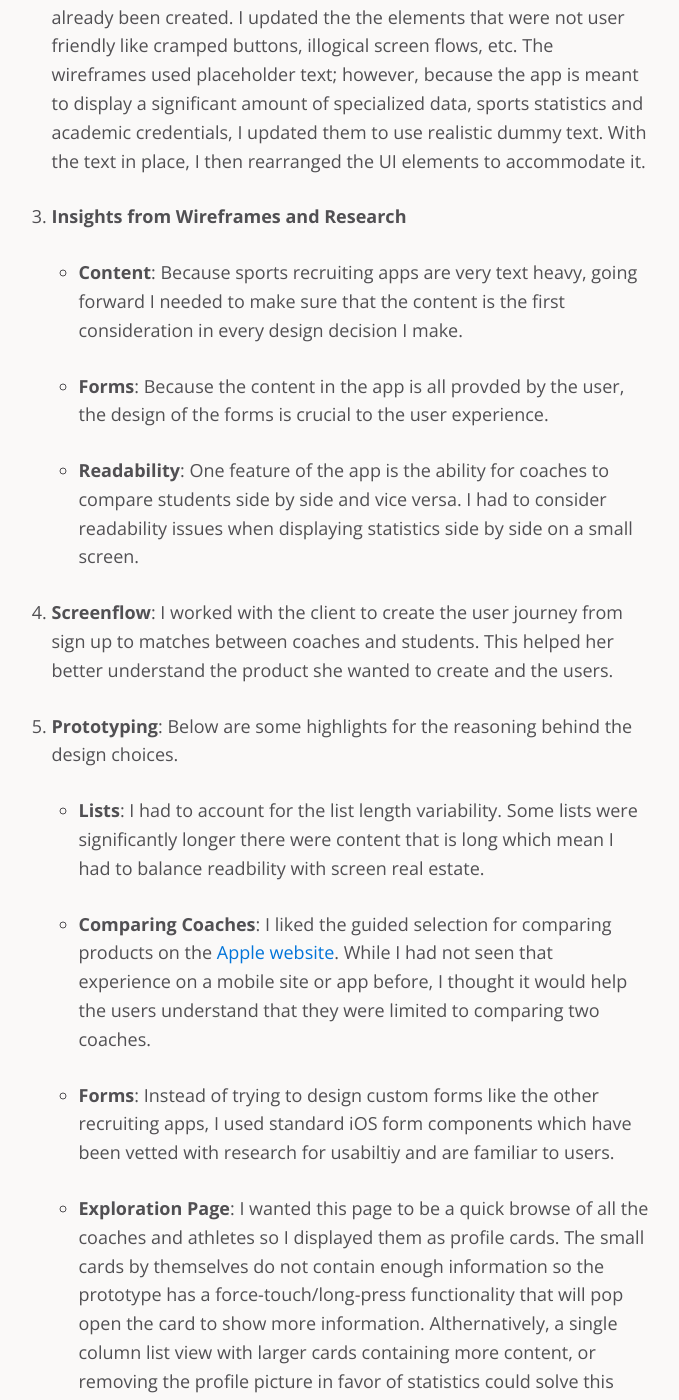
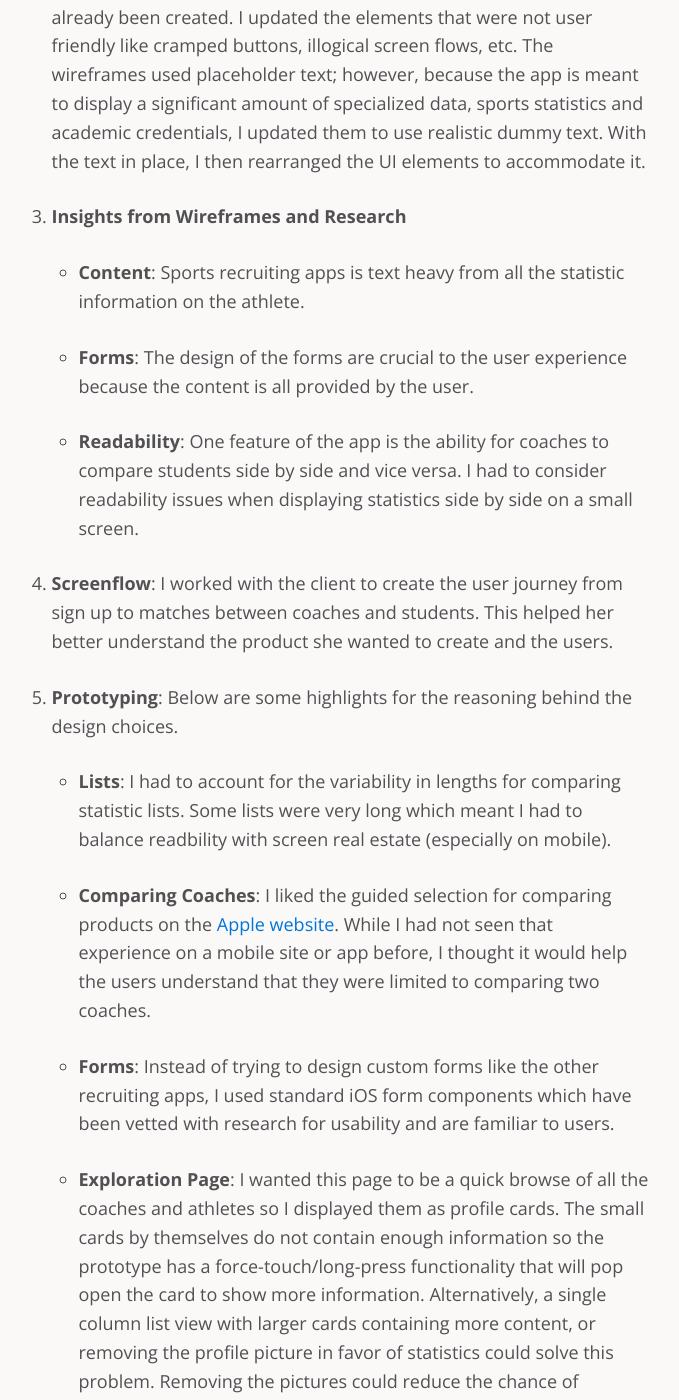
Before and after one commit to wailingwombat/wailingwombat.github.io, a Jekyll site: the page built from projects/pass-sport.md, in a window 1280 px wide and 1400 px high, scrolled down 1228 px. Shown: the whole window, without its empty margins (303-982 px from the left). Built offline with Jekyll 4.4.1, drawn with Linux system fonts in a browser that asks for light colours; some of the changed text lies outside the part shown.

Commit message:
spellcheck

```diff
--- a/projects/pass-sport.md
+++ b/projects/pass-sport.md
@@ -15,13 +15,13 @@
 
 1. **Research**: After some competitive analysis, I found that the main design issue with sports recruiting apps is that they use long and clunky forms. For example, fields are often too small and dropdowns are too wide. During the design process I focused on making the forms as user-friendly as possible.
 
-2. **Wireframing**: When I began working on the project, wireframes had already been created. I updated the the elements that were not user friendly like cramped buttons, illogical screen flows, etc. The wireframes used placeholder text; however, because the app is meant to display a significant amount of specialized data, sports statistics and academic credentials, I updated them to use realistic dummy text. With the text in place, I then rearranged the UI elements to accommodate it.
+2. **Wireframing**: When I began working on the project, wireframes had already been created. I updated the elements that were not user friendly like cramped buttons, illogical screen flows, etc. The wireframes used placeholder text; however, because the app is meant to display a significant amount of specialized data, sports statistics and academic credentials, I updated them to use realistic dummy text. With the text in place, I then rearranged the UI elements to accommodate it.
 
 3. **Insights from Wireframes and Research**
 
-    - **Content**: Because sports recruiting apps are very text heavy, going forward I needed to make sure that the content is the first consideration in every design decision I make.
+    - **Content**: Sports recruiting apps is text heavy from all the statistic information on the athlete.
 
-    - **Forms**: Because the content in the app is all provded by the user, the design of the forms is crucial to the user experience.
+    - **Forms**: The design of the forms are crucial to the user experience because the content is all provided by the user.
 
     - **Readability**: One feature of the app is the ability for coaches to compare students side by side and vice versa. I had to consider readability issues when displaying statistics side by side on a small screen.
 
@@ -29,13 +29,13 @@
 
 5.  **Prototyping**: Below are some highlights for the reasoning behind the design choices.
 
-    - **Lists**: I had to account for the list length variability. Some lists were significantly longer there were content that is long which mean I had to balance readbility with screen real estate.
+    - **Lists**: I had to account for the variability in lengths for comparing statistic lists. Some lists were very long which meant I had to balance readbility with screen real estate (especially on mobile).
 
     - **Comparing Coaches**: I liked the guided selection for comparing products on the [Apple website](https://www.apple.com/mac/compare/). While I had not seen that experience on a mobile site or app before, I thought it would help the users understand that they were limited to comparing two coaches.
 
-    - **Forms**: Instead of trying to design custom forms like the other recruiting apps, I used standard iOS form components which have been vetted with research for usabiltiy and are familiar to users.
+    - **Forms**: Instead of trying to design custom forms like the other recruiting apps, I used standard iOS form components which have been vetted with research for usability and are familiar to users.
 
-    - **Exploration Page**: I wanted this page to be a quick browse of all the coaches and athletes so I displayed them as profile cards. The small cards by themselves do not contain enough information so the prototype has a force-touch/long-press functionality that will pop open the card to show more information. Althernatively, a single column list view with larger cards containing more content, or removing the profile picture in favor of statistics could solve this problem. Removing the pictures could reduce the chance of someone selecting a profile based on superficial factors. Below are some iterations of the design.
+    - **Exploration Page**: I wanted this page to be a quick browse of all the coaches and athletes so I displayed them as profile cards. The small cards by themselves do not contain enough information so the prototype has a force-touch/long-press functionality that will pop open the card to show more information. Alternatively, a single column list view with larger cards containing more content, or removing the profile picture in favor of statistics could solve this problem. Removing the pictures could reduce the chance of someone selecting a profile based on superficial factors. Below are some iterations of the design.
 ![pass-sport](/images/older-designs-pass.png)
 
 
```
Also changed, not shown: other parts of projects/pass-sport.md (+1 -1 lines).
